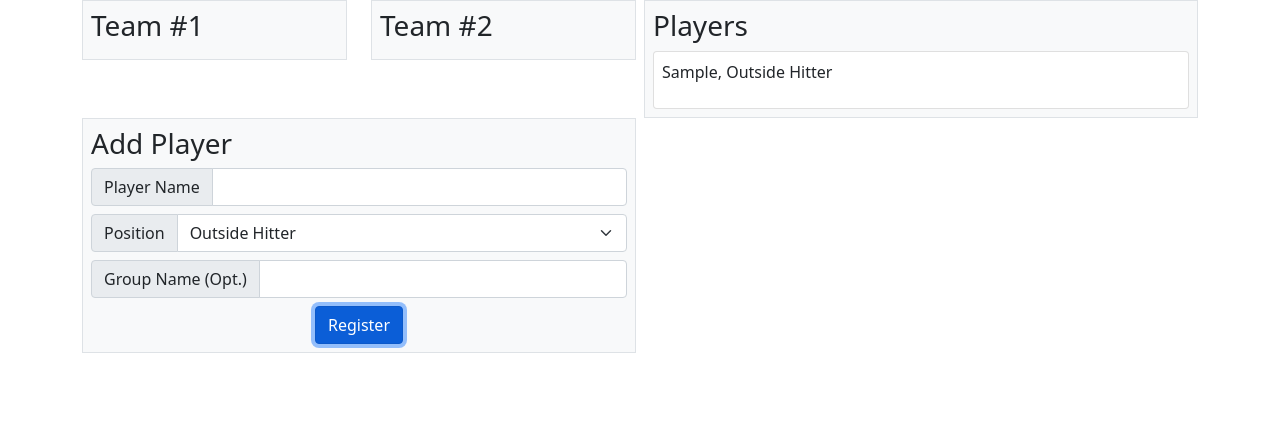
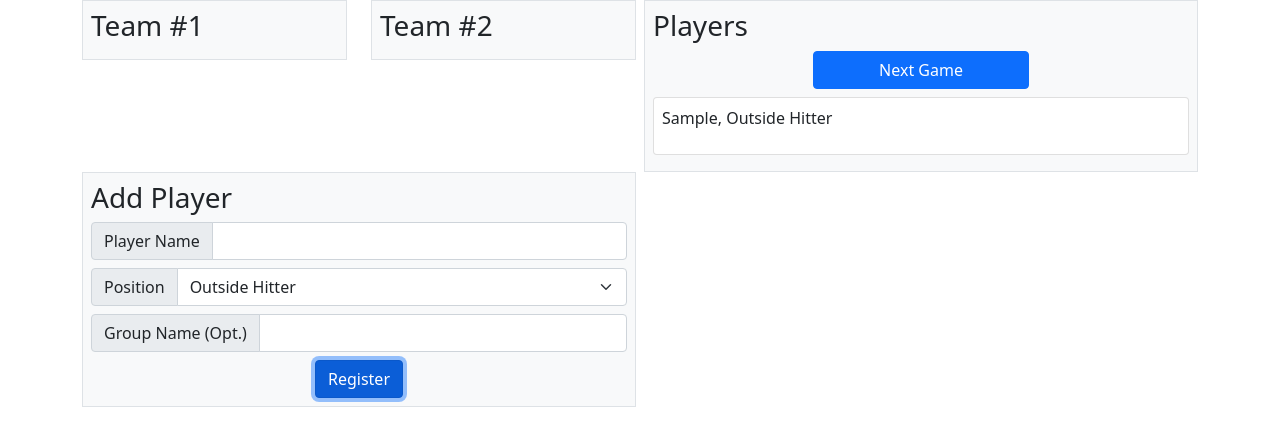
Before and after one commit to yusufvg/open-gym-queue, a React (Create React App) app: page / in a window 1280 px wide. Both pictures are taken after typing "Sample", "Sample" into the empty fields and a click on the button "Register". Shown: the top 446 px of the page. Built offline with nearby package versions, Linux system fonts and the light colour scheme.

Commit message:
added functions and next buttons for 3 rulesets

```diff
--- a/src/components/AddPlayerWindow.jsx
+++ b/src/components/AddPlayerWindow.jsx
@@ -12,8 +12,6 @@ class AddPlayerWindow extends React.Component {
 
     const { name, position, group } = this.state;
     const { handleAddPlayer, handleAddPlayerToGroup } = this.props;
-
-    console.log(name, position, group);
 
     group === ""
       ? handleAddPlayer(name, position)
--- a/src/components/QueueItemCard.jsx
+++ b/src/components/QueueItemCard.jsx
@@ -6,7 +6,7 @@ const QueueItemCard = ({ qItem }) => {
   const players = type === "group" ? item.players : [item];
 
   return (
-    <div className="card p-2 m-2">
+    <div className="card p-2 mb-2">
       {players.map((p) => (
         <p key={p.id}>
           {p.name}, {p.position}
--- a/src/components/QueueView.jsx
+++ b/src/components/QueueView.jsx
@@ -6,7 +6,7 @@ import TeamWindow from "./TeamWindow.jsx";
 
 class QueueView extends Component {
   state = {
-    nextFunction: this.playTwoNext,
+    ruleSet: "playtwo",
     teams: [[], []],
     queue: [],
     size: 0,
@@ -14,32 +14,63 @@ class QueueView extends Component {
     nextItemID: 0,
   };
 
-  playTwoNext = (winner) => {
+  requeueTeam = (i) => {
     let teams = [...this.state.teams];
     const queue = [...this.state.queue];
-    teams[winner].forEach((i) => queue.push(i));
-    teams = [teams[(winner + 1) % 2], []];
+    teams[i].forEach((i) => queue.push(i));
+    teams = [teams[(i + 1) % 2], []];
+    return { teams, queue };
+  };
 
-    let newTeam = [];
+  draftTeam = (team, queue) => {
     let size = 0;
-    let curr = 0;
+    let curr = this.sizeOfItems(team);
     while (size < 6 && curr < queue.length) {
       const i = queue[curr];
       if (i.size + size <= 6) {
-        newTeam.push(i);
+        team.push(i);
         size += i.size;
         queue.splice(curr, 1);
       } else {
         curr++;
       }
     }
+    return { team, queue };
+  };
 
-    teams[1] = newTeam;
+  playTwoNext = () => {
+    let { teams, queue } = this.requeueTeam(0);
+
+    let team;
+    ({ team, queue } = this.draftTeam([], queue));
+    teams[1] = team;
 
     this.setState({ teams, queue, size: this.sizeOfItems(queue) });
   };
 
-  twoOffNext = () => {};
+  twoOffNext = () => {
+    let { teams, queue } = this.requeueTeam(0);
+    ({ teams, queue } = this.requeueTeam(1));
+
+    let team;
+    ({ team, queue } = this.draftTeam([], queue));
+    teams[0] = team;
+
+    ({ team, queue } = this.draftTeam([], queue));
+    teams[1] = team;
+
+    this.setState({ teams, queue, size: this.sizeOfItems(queue) });
+  };
+
+  kingsCourtNext = (winner) => {
+    let { teams, queue } = this.requeueTeam(winner);
+
+    let team;
+    ({ team, queue } = this.draftTeam([], queue));
+    teams[(winner + 1) % 2] = team;
+
+    this.setState({ teams, queue, size: this.sizeOfItems(queue) });
+  };
 
   onAddPlayer = (name, position) => {
     const newPlayerID = this.state.nextPlayerID;
@@ -93,6 +124,53 @@ class QueueView extends Component {
     });
   };
 
+  getNextButtons = () => {
+    switch (this.state.ruleSet) {
+      case "playtwo":
+        return (
+          <div className="container mb-2 text-center">
+            <button
+              className="btn btn-primary col-5 mx-2"
+              onClick={this.playTwoNext}
+            >
+              Next Game
+            </button>
+          </div>
+        );
+      case "twoOff":
+        return (
+          <div className="container mb-2 text-center">
+            <button
+              className="btn btn-primary col-5 mx-2"
+              onClick={this.twoOffNext}
+            >
+              Next Game
+            </button>
+          </div>
+        );
+      case "kings":
+        return (
+          <div className="container mb-2 text-center">
+            <button
+              className="btn btn-primary col-5 mx-2"
+              onClick={() => this.kingsCourtNext(0)}
+            >
+              Team 1 Won
+            </button>
+            <button
+              className="btn btn-primary col-5 mx-2"
+              onClick={() => this.kingsCourtNext(1)}
+            >
+              Team 2 Won
+            </button>
+          </div>
+        );
+
+      default:
+        break;
+    }
+  };
+
   sizeOfItems(items) {
     return items.length === 0
       ? 0
@@ -111,7 +189,10 @@ class QueueView extends Component {
               </div>
             </div>
             <div className="col-12 col-md-6">
-              <QueueWindow queue={this.state.queue} />
+              <QueueWindow
+                queue={this.state.queue}
+                getNextButtons={this.getNextButtons}
+              />
             </div>
           </div>
           <div className="row gx-2">
--- a/src/components/QueueWindow.jsx
+++ b/src/components/QueueWindow.jsx
@@ -1,12 +1,16 @@
 import React from "react";
 import QueueItemCard from "./QueueItemCard.jsx";
 
-const QueueWindow = ({ queue }) => {
+const QueueWindow = ({ queue, getNextButtons }) => {
   return (
     <div className="col-12mb-2">
-      <div className="border bg-light">
-        <h3 className="m-2">Players</h3>
-        {queue.length === 0 && <p className="m-2">No players in the queue</p>}
+      <div className="border bg-light p-2">
+        <h3 className="mb-2">Players</h3>
+        {queue.length === 0 ? (
+          <p className="mb-2">No players in the queue</p>
+        ) : (
+          getNextButtons()
+        )}
         {queue.map((i) => (
           <QueueItemCard key={i.type + i.id} qItem={i} />
         ))}
```
